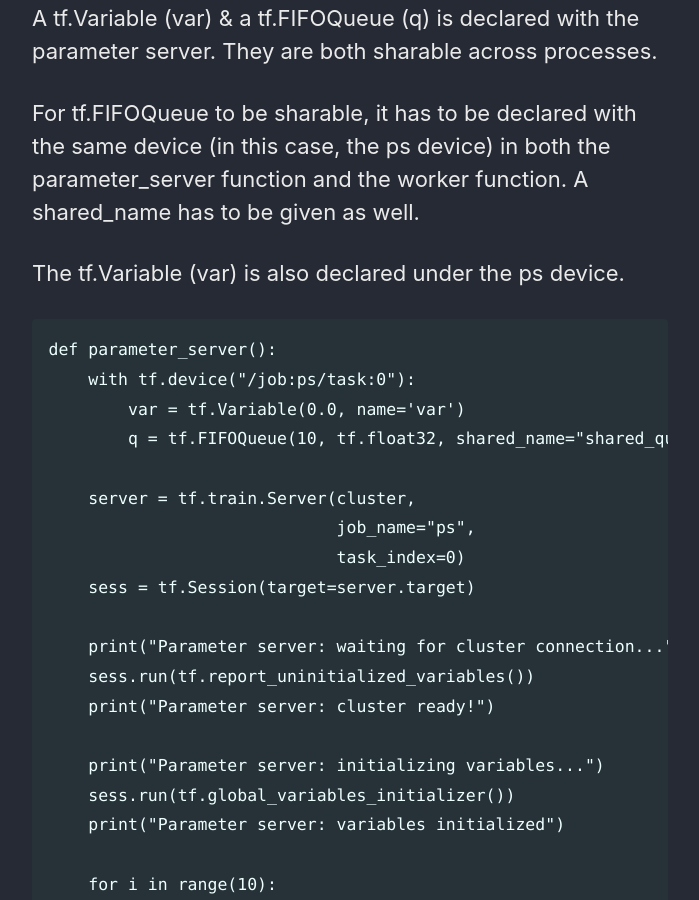
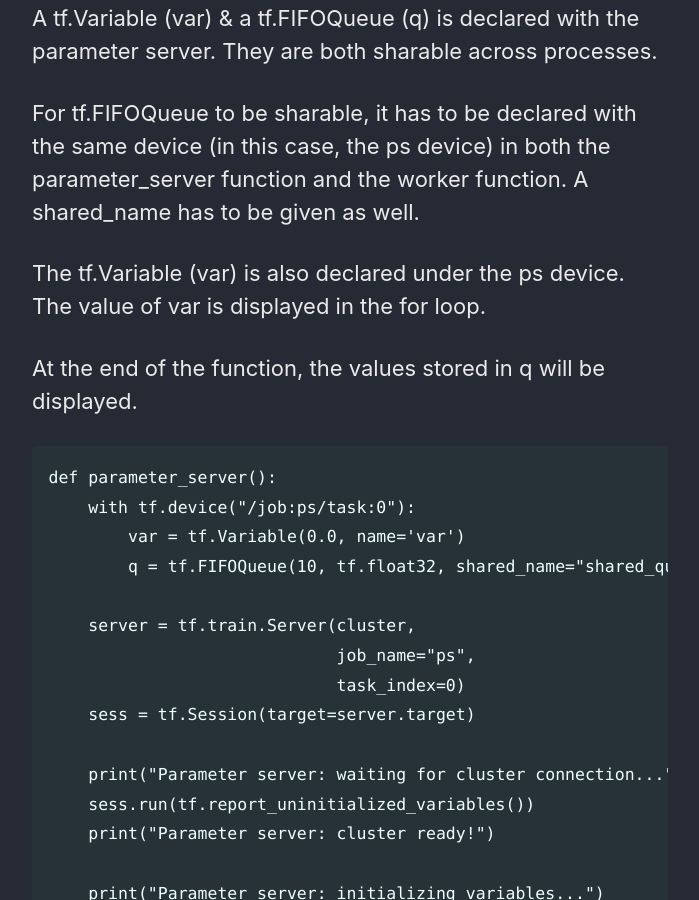
Before and after one commit to ChuaCheowHuan/ChuaCheowHuan.github.io, a Jekyll site: the page built from _posts/2019-06-09-dist_tf.md, in a window 1280 px wide and 900 px high, scrolled down 834 px. Shown: the whole window, without its empty margins (290-989 px from the left). Built offline with Jekyll 4.4.1, drawn with Linux system fonts in a browser that asks for light colours; cached includes are drawn as plain includes; comment, search, counter and statistics services are not loaded; some of the changed text lies outside the part shown.

Commit message:
dist tf post

````diff
--- a/_posts/2019-06-09-dist_tf.md
+++ b/_posts/2019-06-09-dist_tf.md
@@ -32,7 +32,9 @@ For tf.FIFOQueue to be sharable, it has to be declared with the same device
 (in this case, the ps device) in both the parameter_server function and
 the worker function. A shared_name has to be given as well.
 
-The tf.Variable (var) is also declared under the ps device.
+The tf.Variable (var) is also declared under the ps device. The value of var is displayed in the for loop.
+
+At the end of the function, the values stored in q will be displayed.
 ```
 def parameter_server():
     with tf.device("/job:ps/task:0"):
@@ -77,6 +79,8 @@ tf.FIFOQueue (q) is declared with the ps device. A same shared_name is also
 used.
 
 The tf.Variable (var) is declared under the worker device. It does not has to be declared under the ps device.
+
+The for loop increments the value of var and the values are stored in q.
 ```
 def worker(worker_n):
     with tf.device("/job:ps/task:0"):
````
